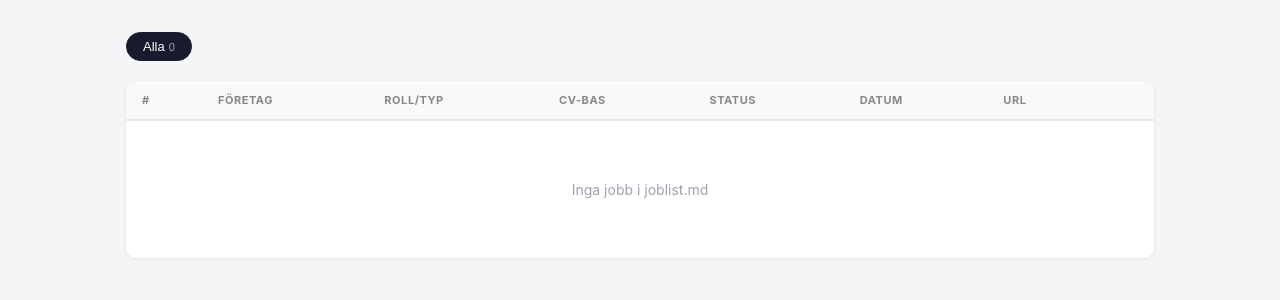
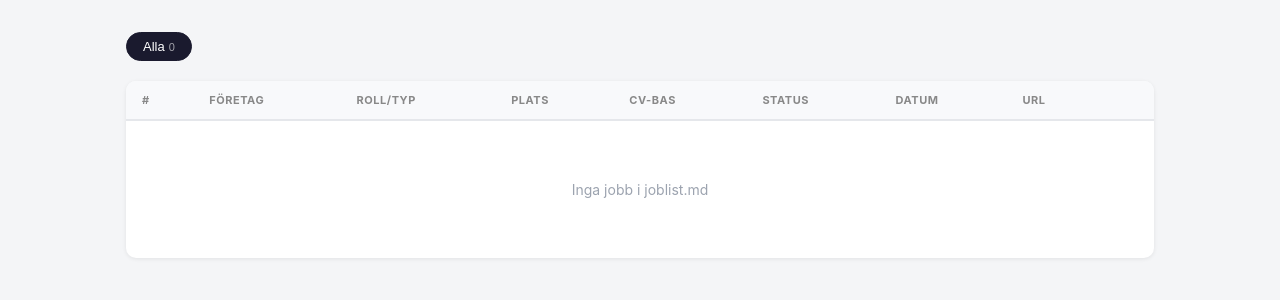
Before and after one commit to LukasGLars/Operation_Next, a Python web app: template app/templates/index.html in a window 1280 px wide. Shown: the part 76-376 px from the top of the page. Run offline with Jinja, Linux system fonts and the light colour scheme; the template is opened without the code that fills it, so the values that code supplies are empty.

Commit message:
feat(joblist): add Plats column
The search model already reported a location and the updater dropped it, so an
out-of-range ad was indistinguishable from a local one in the list and the mail.

```diff
--- a/app/app.py
+++ b/app/app.py
@@ -29,7 +29,7 @@ APPLICATIONS     = ROOT / "jobsearch" / "applications"
 MASTER_CV        = ROOT / "jobsearch" / "cv" / "master_cv.md"
 SALES_PHILOSOPHY = ROOT / "jobsearch" / "sales_philosophy.md"
 
-_HEADERS = ["#", "Företag", "Roll/Typ", "CV-bas", "Status", "Datum", "URL"]
+_HEADERS = ["#", "Företag", "Roll/Typ", "Plats", "CV-bas", "Status", "Datum", "URL"]
 
 app = Flask(__name__)
 logging.basicConfig(level=logging.ERROR)
@@ -94,7 +94,7 @@ def _write_joblist_raw(preamble, rows):
     for row in rows:
         cells = [
             row.get("#", ""), row.get("Företag", ""), row.get("Roll/Typ", ""),
-            row.get("CV-bas", ""), row.get("Status", ""),
+            row.get("Plats", "—"), row.get("CV-bas", ""), row.get("Status", ""),
             row.get("Datum", today), row.get("URL", ""),
         ]
         table_lines.append("| " + " | ".join(cells) + " |")
--- a/app/templates/index.html
+++ b/app/templates/index.html
@@ -68,7 +68,7 @@
     <table>
       <thead>
         <tr>
-          <th>#</th><th>F&#246;retag</th><th>Roll/Typ</th><th>CV-bas</th>
+          <th>#</th><th>F&#246;retag</th><th>Roll/Typ</th><th>Plats</th><th>CV-bas</th>
           <th>Status</th><th>Datum</th><th>URL</th><th></th>
         </tr>
       </thead>
@@ -80,10 +80,11 @@
             data-role="{{ job.get('Roll/Typ','') }}"
             data-cvbase="{{ job.get('CV-bas','CV_Einride') }}"
             data-url="{{ job.get('URL','') }}"
-            data-location="">
+            data-location="{{ job.get('Plats','') }}">
           <td class="datum">{{ job.get('#','') }}</td>
           <td><div class="company">{{ job.get('Företag','') }}</div></td>
           <td class="role">{{ job.get('Roll/Typ','') }}</td>
+          <td class="datum">{{ job.get('Plats','') }}</td>
           <td><span class="cv-badge">{{ job.get('CV-bas','') }}</span></td>
           <td>
             {% set st = job.get('Status','') | lower %}
@@ -113,7 +114,7 @@
           </td>
         </tr>
         {% else %}
-        <tr><td colspan="8" class="empty">Inga jobb i joblist.md</td></tr>
+        <tr><td colspan="9" class="empty">Inga jobb i joblist.md</td></tr>
         {% endfor %}
       </tbody>
     </table>
--- a/pipeline/updater.py
+++ b/pipeline/updater.py
@@ -48,8 +48,8 @@ _GENERIC_TERMINALS = {
 
 # ── Markdown table parser / writer ─────────────────────────
 
-HEADERS_WITHOUT_DATUM = ["#", "Företag", "Roll/Typ", "CV-bas", "Status", "URL"]
-HEADERS_WITH_DATUM    = ["#", "Företag", "Roll/Typ", "CV-bas", "Status", "Datum", "URL"]
+HEADERS_WITHOUT_DATUM = ["#", "Företag", "Roll/Typ", "Plats", "CV-bas", "Status", "URL"]
+HEADERS_WITH_DATUM    = ["#", "Företag", "Roll/Typ", "Plats", "CV-bas", "Status", "Datum", "URL"]
 
 
 def _is_generic_careers_url(url: str) -> bool:
@@ -108,6 +108,7 @@ def write_table(rows):
             row.get("#", ""),
             row.get("Företag", ""),
             row.get("Roll/Typ", ""),
+            row.get("Plats", "—"),
             row.get("CV-bas", ""),
             row.get("Status", ""),
             row.get("Datum", TODAY),
@@ -183,6 +184,7 @@ def update_joblist():
             "#":        str(len(rows) + 1),
             "Företag":  job.get("company", ""),
             "Roll/Typ": job.get("role", ""),
+            "Plats":    job.get("location", "") or "—",
             "CV-bas":   job.get("cv_base") or cv_base_for_role(job.get("role_type", "")),
             "Status":   "Identifierad",
             "Datum":    TODAY,
```
